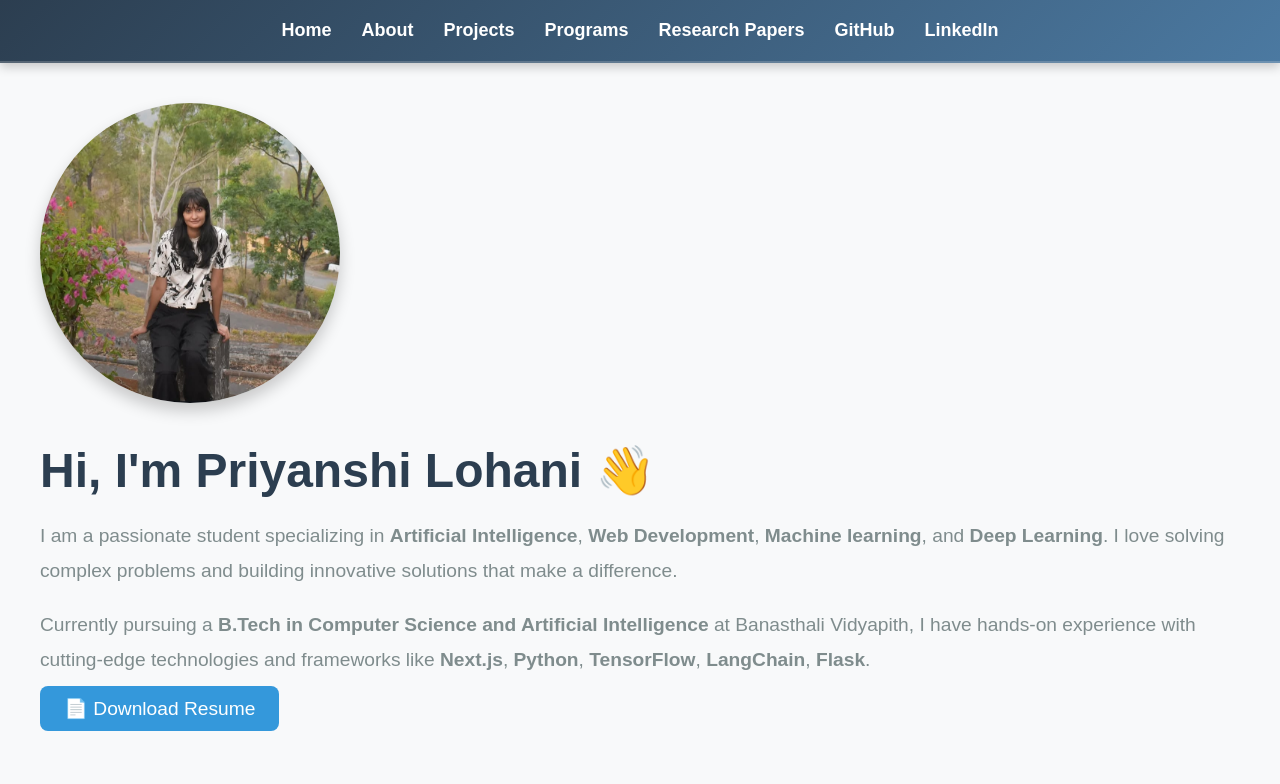
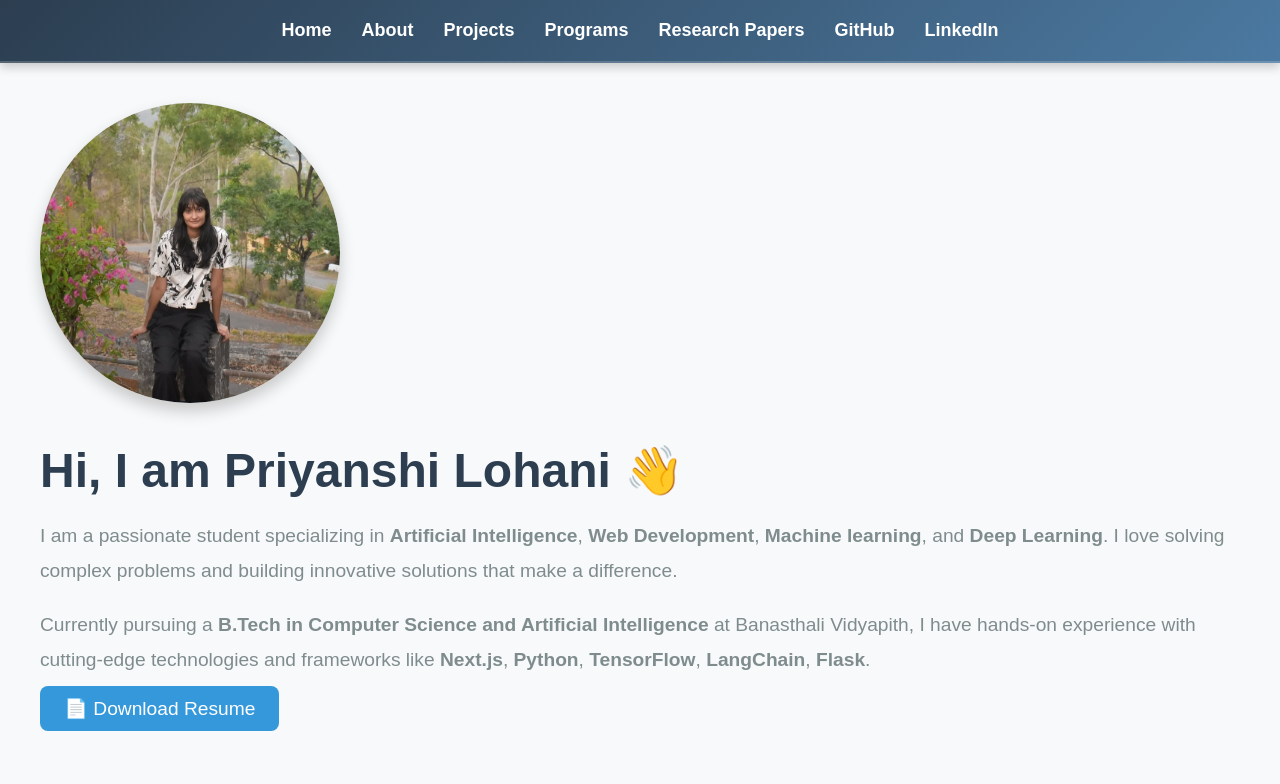
Before and after one commit to priyanshilohani/Personal-Website, a Next.js app in the folder frontend/: page /about in a window 1280 px wide. Shown: the top 784 px of the page. Built offline with nearby package versions, Linux system fonts and the light colour scheme.

Commit message:
Update page.tsx

```diff
--- a/frontend/app/about/page.tsx
+++ b/frontend/app/about/page.tsx
@@ -14,7 +14,7 @@ export default function About() {
           className={styles.profileImage}
         />
         <div className={styles.bio}>
-          <h1>Hi, I'm Priyanshi Lohani 👋</h1>
+          <h1>Hi, I am Priyanshi Lohani 👋</h1>
           <p>
             I am a passionate student specializing in <b>Artificial Intelligence</b>, <b>Web Development</b>, <b>Machine learning</b>, and <b>Deep Learning</b>.
             I love solving complex problems and building innovative solutions that make a difference.
@@ -67,7 +67,7 @@ export default function About() {
 
       {/* Contact Links */}
       <div className={styles.contactSection}>
-        <h2>Let's Connect!</h2>
+        <h2>Let&apos;s Connect!</h2>
         <div className={styles.contactLinks}>
           <a
             href="https://github.com/priyanshilohani"
```
